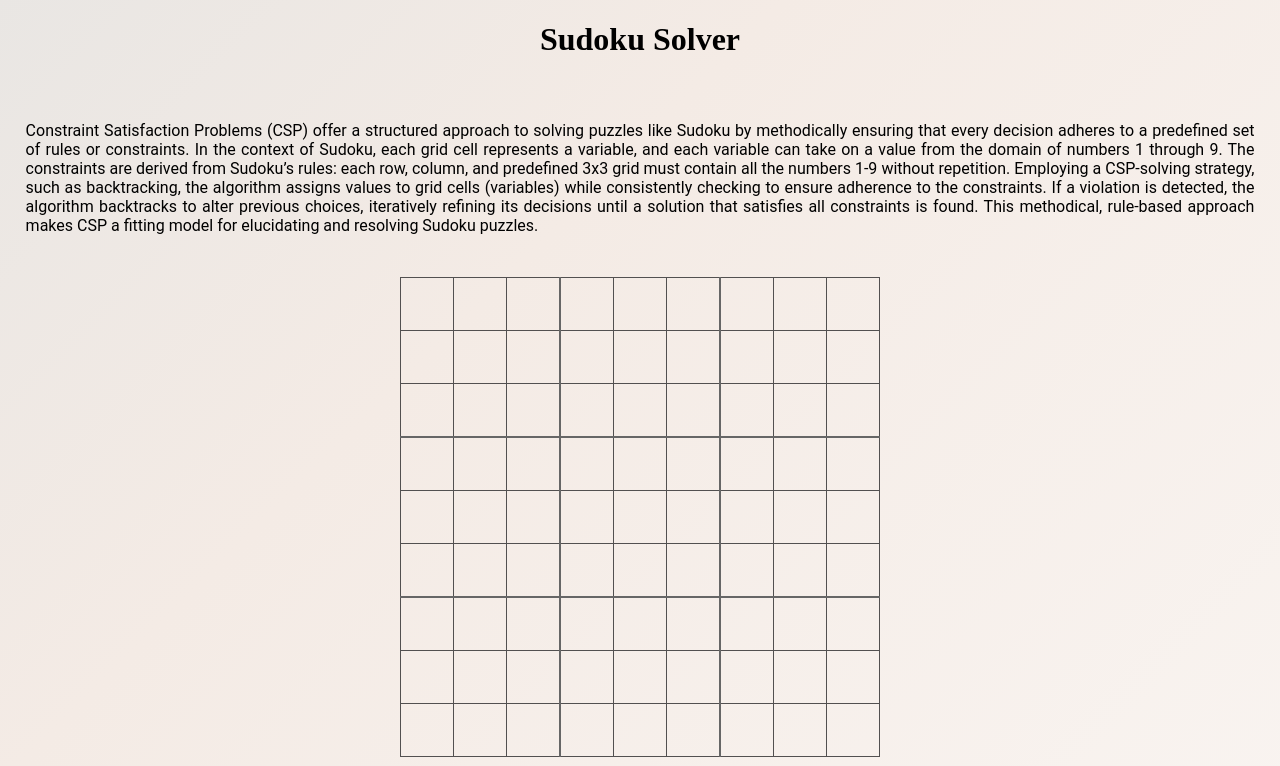
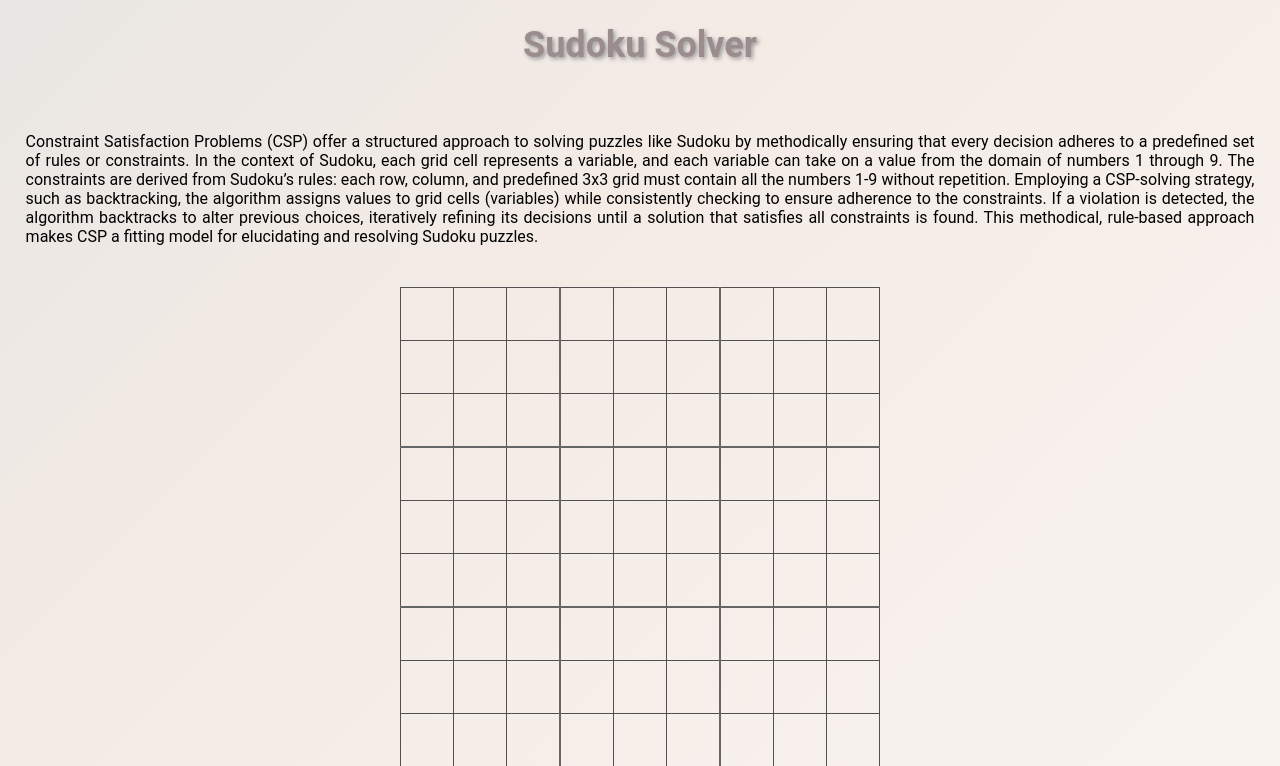
Before and after one commit to SverreNystad/constraint-satisfaction-problem, a Flask app: page / in a window 1280 px wide. Shown: the top 766 px of the page. Run offline with Flask 3, Linux system fonts and the light colour scheme.

Commit message:
Feat: make title better

```diff
--- a/src/static/css/style.css
+++ b/src/static/css/style.css
@@ -125,3 +125,49 @@ td:focus {
     box-shadow: 0 5px #666;
     transform: translateY(2px);
 }
+
+
+@import url('https://fonts.googleapis.com/css2?family=Roboto:wght@300&display=swap');
+
+.cool-h1 {
+    font-family: 'Roboto', sans-serif;
+    color: rgb(155, 141, 141);
+    text-shadow: 2px 2px 4px #999;
+    text-align: center;
+    font-size: 36px;
+    transition: all 0.5s ease;
+}
+
+.cool-h1:hover {
+    text-shadow: 4px 4px 6px #666;
+    transform: scale(1.05);
+}
+
+.cool-h1::before,
+.cool-h1::after {
+    content: "";
+    display: inline-block;
+    width: 50px;
+    height: 2px;
+    background:  rgb(126, 122, 122);
+    position: relative;
+    vertical-align: middle;
+    transition: all 0.5s ease;
+}
+
+.cool-h1::before {
+    margin-right: 15px;
+    transform: scaleX(0);
+    transform-origin: 100% 50%;
+}
+
+.cool-h1::after {
+    margin-left: 15px;
+    transform: scaleX(0);
+    transform-origin: 0% 50%;
+}
+
+.cool-h1:hover::before,
+.cool-h1:hover::after {
+    transform: scaleX(1);
+}
--- a/src/templates/index.html
+++ b/src/templates/index.html
@@ -9,7 +9,7 @@
 </head>
 <body>
     <script src="{{ url_for('static', filename='js/script.js') }}"></script>
-    <h1>Sudoku Solver</h1>
+    <h1 class="cool-h1">Sudoku Solver</h1>
     <p> Constraint Satisfaction Problems (CSP) offer a structured approach to solving puzzles like Sudoku by methodically ensuring that every decision adheres to a predefined set of rules or constraints. In the context of Sudoku, each grid cell represents a variable, and each variable can take on a value from the domain of numbers 1 through 9. The constraints are derived from Sudoku’s rules: each row, column, and predefined 3x3 grid must contain all the numbers 1-9 without repetition. Employing a CSP-solving strategy, such as backtracking, the algorithm assigns values to grid cells (variables) while consistently checking to ensure adherence to the constraints. If a violation is detected, the algorithm backtracks to alter previous choices, iteratively refining its decisions until a solution that satisfies all constraints is found. This methodical, rule-based approach makes CSP a fitting model for elucidating and resolving Sudoku puzzles.</p>
     <table id="sudoku-board">
         <!-- Your Sudoku table will be inserted here by JavaScript -->
```
